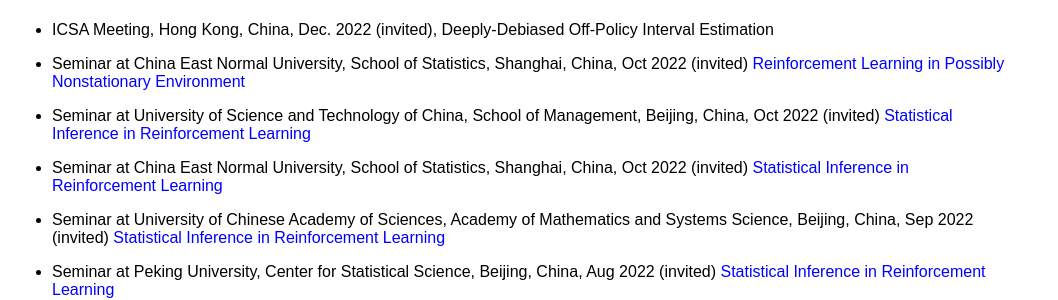
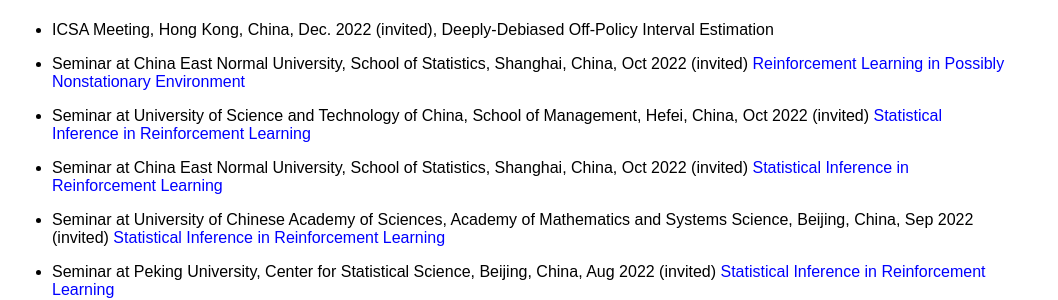
Before and after one commit to callmespring/callmespring.github.io, a Jekyll site: the page built from talk.md, in a window 1280 px wide. Shown: the part 156-456 px from the top of the page, without its empty margins (108-1166 px from the left). Built offline with Jekyll 4.4.1, drawn with Linux system fonts in a browser that asks for light colours.

Commit message:
Update talk.md

```diff
--- a/talk.md
+++ b/talk.md
@@ -9,7 +9,7 @@
 
 * Seminar at China East Normal University, School of Statistics, Shanghai, China, Oct 2022 (invited) [Reinforcement Learning in Possibly Nonstationary Environment](./slides/CUMSUMRL.pdf)
 
-* Seminar at University of Science and Technology of China, School of Management, Beijing, China, Oct 2022 (invited) [Statistical Inference in Reinforcement Learning](./slides/StatRL.pdf)
+* Seminar at University of Science and Technology of China, School of Management, Hefei, China, Oct 2022 (invited) [Statistical Inference in Reinforcement Learning](./slides/StatRL.pdf)
 
 * Seminar at China East Normal University, School of Statistics, Shanghai, China, Oct 2022 (invited) [Statistical Inference in Reinforcement Learning](./slides/StatRL.pdf)
 
```
